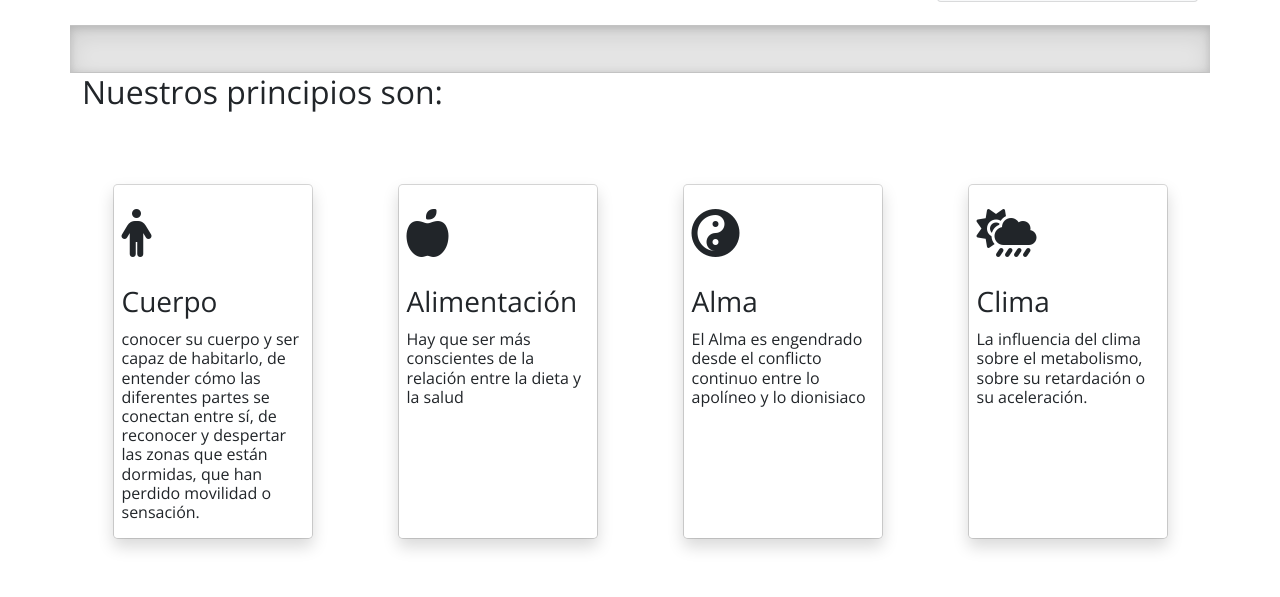
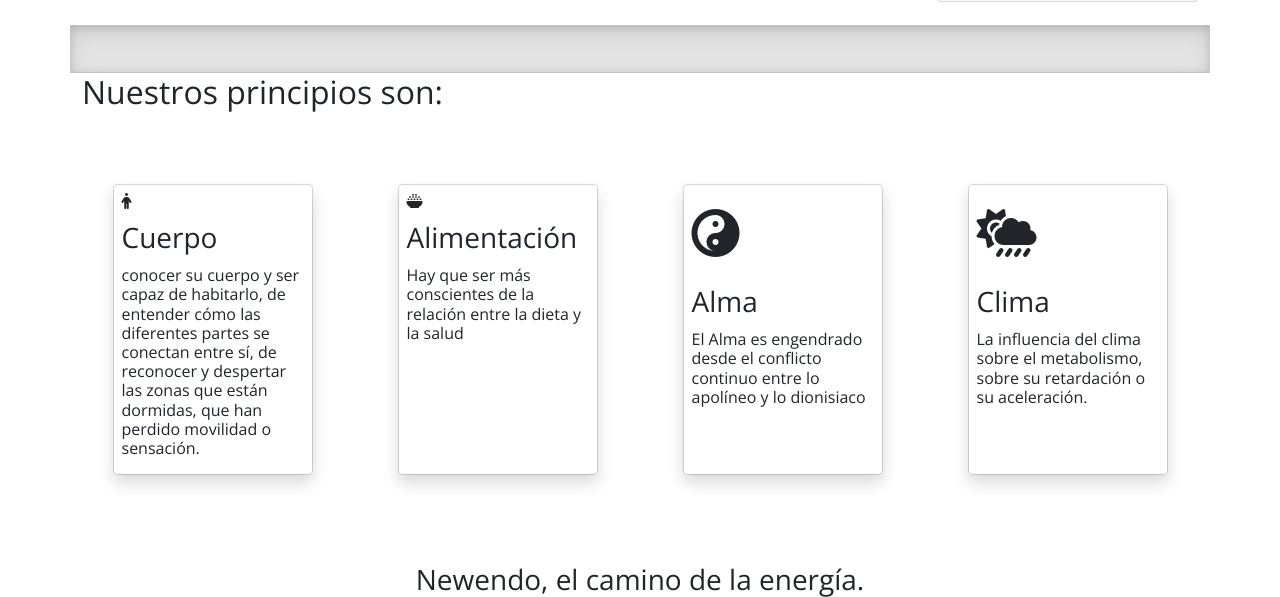
Before and after one commit to VictorPenafiel/Django_Deploy, a Django app: page / in a window 1280 px wide. Shown: the part 1742-2339 px from the top of the page. Run offline with Django 3.2, Linux system fonts and the light colour scheme; data comes from the database, SQL or seed files in the repository; some libraries are stand-ins or nearby versions.

Commit message:
dinamica

```diff
--- a/web/templates/index.html
+++ b/web/templates/index.html
@@ -137,7 +137,7 @@
 
         <div class="dropdown-menu p-2 shadow rounded-3" style="width: 200px" id="dropdownCalendar">
             <div class="d-grid gap-1">
-                <i class="fas fa-solid fa-person fa-3x my-3"></i>
+                <i class="fa-solid fa-person "></i>
                 <h3 class="my-2">Cuerpo</h3>
                 <h6> conocer su cuerpo y ser capaz de habitarlo, de entender cómo las diferentes partes se conectan entre sí, de reconocer y
                 despertar las zonas que están dormidas, que han perdido movilidad o sensación.</h6>
@@ -145,7 +145,7 @@
         </div>
         <div class="dropdown-menu p-2 shadow rounded-3" style="width: 200px" id="dropdownCalendar">
             <div class="d-grid gap-1">
-                <i class="fas fa-thin fa-apple-whole fa-3x my-3"></i>
+                <i class="fa-solid fa-bowl-rice"></i>
                 <h3 class="my-2">Alimentación</h3>
                 <h6> Hay que ser más conscientes de la relación entre la dieta y la salud</h6>
             </div>
```
